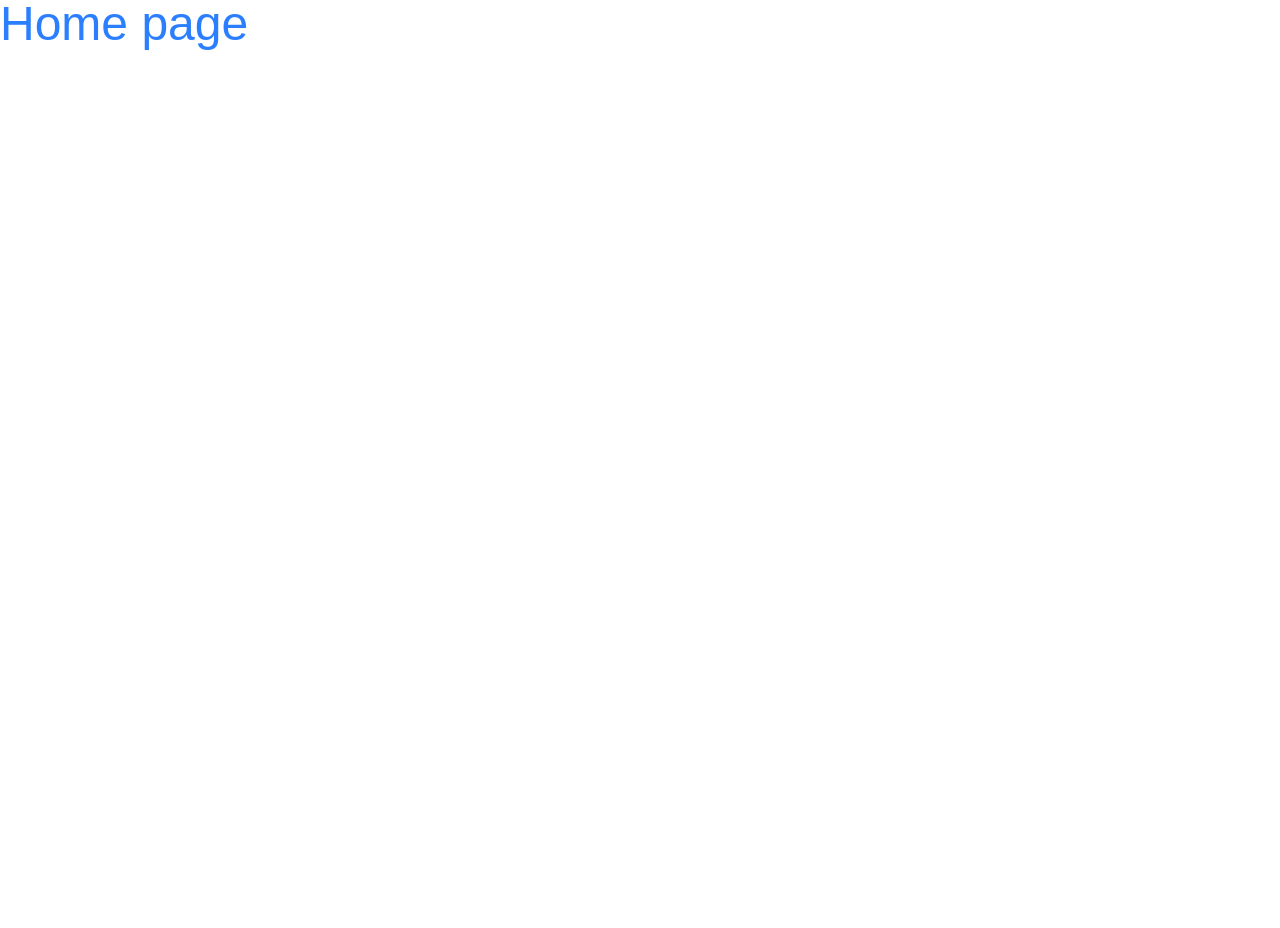
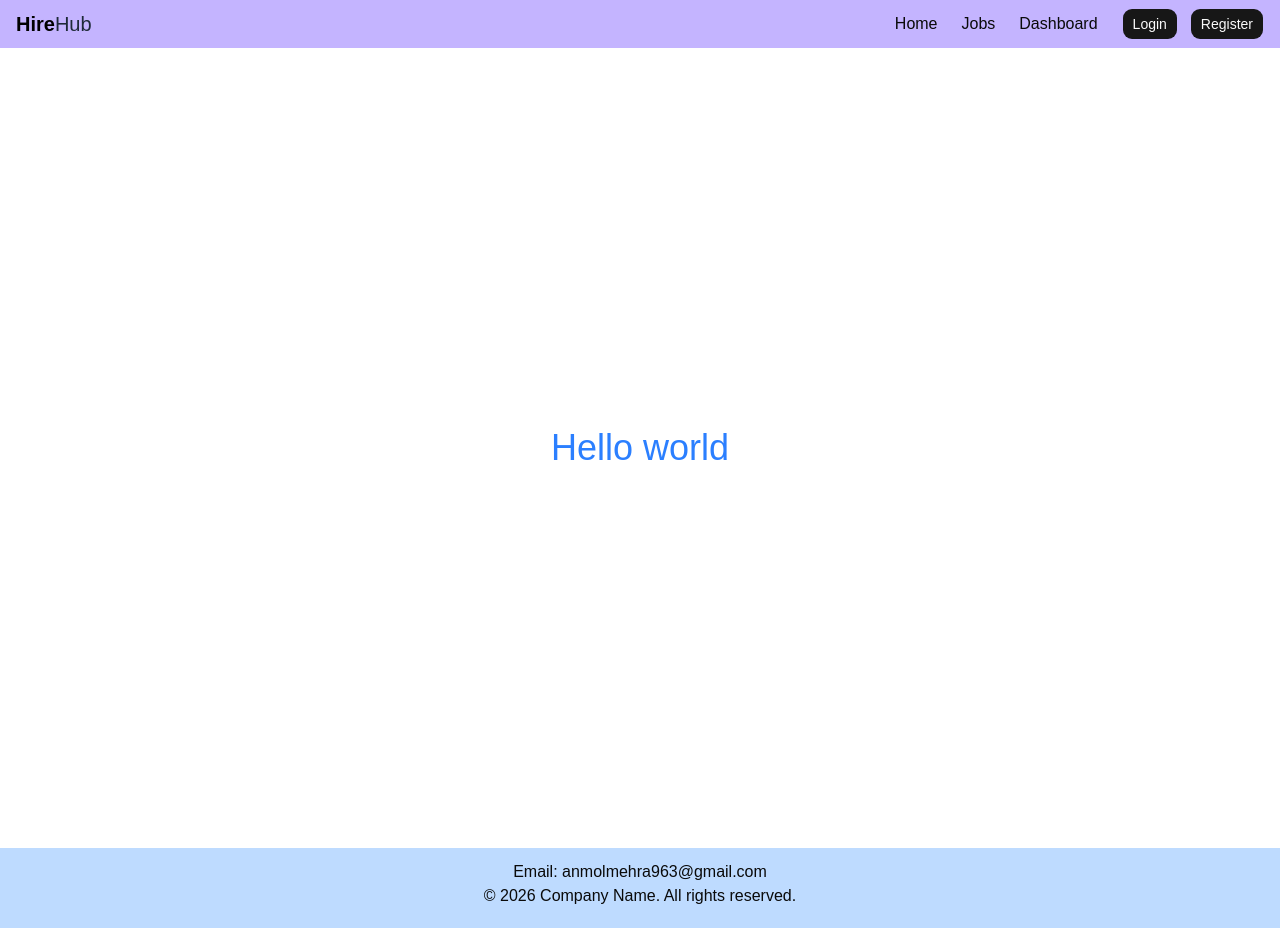
Before and after one commit to AnmolMehra435/HireHub, a React (Vite) app in the folder client/: page / in a window 1280 px wide. Before the commit the page ends 800 px from the top, so only its background shows below. Built offline with nearby package versions, Linux system fonts and the light colour scheme.

Commit message:
added skeleton layout with navbar and footer

```diff
--- /dev/null
+++ b/client/src/components/layout/Footer.jsx
@@ -0,0 +1,12 @@
+function Footer(){
+    return(
+        <div className="container w-screen h-20 bg-blue-200 py-3 text-center">
+            <div className="information ">
+                <h1>Email: anmolmehra963@gmail.com</h1>
+                <h1>© 2026 Company Name. All rights reserved.</h1>
+            </div>
+        </div>
+    )
+}
+
+export default Footer
--- /dev/null
+++ b/client/src/components/layout/Navbar.jsx
@@ -0,0 +1,61 @@
+import { Button } from "../ui/button";
+import {
+  Sheet,
+  SheetContent,
+  SheetTrigger,
+} from "../ui/sheet";
+
+function Navbar() {
+  return (
+    <nav className="w-full h-12 bg-violet-300">
+      <div className="flex justify-between items-center h-full px-4">
+
+        {/* Logo */}
+        <div className="flex">
+          <h1 className="text-xl font-bold text-black">Hire</h1>
+          <h1 className="text-xl text-gray-800">Hub</h1>
+        </div>
+
+        {/* Desktop Navigation */}
+        <div className="hidden md:flex items-center">
+          <a className="mr-6" href="#">
+            Home
+          </a>
+          <a className="mr-6" href="#">
+            Jobs
+          </a>
+          <a className="mr-6" href="#">
+            Dashboard
+          </a>
+
+          <Button className="mr-3">Login</Button>
+          <Button>Register</Button>
+        </div>
+
+        {/* Mobile Navigation */}
+        <div className="md:hidden">
+          <Sheet>
+            <SheetTrigger asChild>
+              <Button variant="ghost" size="icon">
+                ☰
+              </Button>
+            </SheetTrigger>
+
+            <SheetContent side="top">
+              <div className="flex flex-col gap-4 mt-8">
+                <a href="#">Home</a>
+                <a href="#">Jobs</a>
+                <a href="#">Dashboard</a>
+
+                <Button>Login</Button>
+                <Button>Register</Button>
+              </div>
+            </SheetContent>
+          </Sheet>
+        </div>
+      </div>
+    </nav>
+  );
+}
+
+export default Navbar;
--- /dev/null
+++ b/client/src/components/layout/Skeleton.jsx
@@ -0,0 +1,16 @@
+import Navbar from './Navbar'
+import Footer from './Footer';
+
+function Skeleton({children}){
+    return(
+        <>
+            <Navbar/>
+            <div className="min-h-screen flex flex-col">
+                {children}
+            </div>
+            <Footer/>
+        </>
+    )
+}
+
+export default Skeleton
--- /dev/null
+++ b/client/src/components/ui/sheet.jsx
@@ -0,0 +1,138 @@
+import * as React from "react"
+import { Dialog as SheetPrimitive } from "@base-ui/react/dialog"
+
+import { cn } from "@/lib/utils"
+import { Button } from "@/components/ui/button"
+import { XIcon } from "lucide-react"
+
+function Sheet({
+  ...props
+}) {
+  return <SheetPrimitive.Root data-slot="sheet" {...props} />;
+}
+
+function SheetTrigger({
+  ...props
+}) {
+  return <SheetPrimitive.Trigger data-slot="sheet-trigger" {...props} />;
+}
+
+function SheetClose({
+  ...props
+}) {
+  return <SheetPrimitive.Close data-slot="sheet-close" {...props} />;
+}
+
+function SheetPortal({
+  ...props
+}) {
+  return <SheetPrimitive.Portal data-slot="sheet-portal" {...props} />;
+}
+
+function SheetOverlay({
+  className,
+  ...props
+}) {
+  return (
+    <SheetPrimitive.Backdrop
+      data-slot="sheet-overlay"
+      className={cn(
+        "fixed inset-0 z-50 bg-black/10 transition-opacity duration-150 data-ending-style:opacity-0 data-starting-style:opacity-0 supports-backdrop-filter:backdrop-blur-xs",
+        className
+      )}
+      {...props} />
+  );
+}
+
+function SheetContent({
+  className,
+  children,
+  side = "right",
+  showCloseButton = true,
+  ...props
+}) {
+  return (
+    <SheetPortal>
+      <SheetOverlay />
+      <SheetPrimitive.Popup
+        data-slot="sheet-content"
+        data-side={side}
+        className={cn(
+          "fixed z-50 flex flex-col gap-4 bg-popover bg-clip-padding text-sm text-popover-foreground shadow-lg transition duration-200 ease-in-out data-ending-style:opacity-0 data-starting-style:opacity-0 data-[side=bottom]:inset-x-0 data-[side=bottom]:bottom-0 data-[side=bottom]:h-auto data-[side=bottom]:border-t data-[side=bottom]:data-ending-style:translate-y-[2.5rem] data-[side=bottom]:data-starting-style:translate-y-[2.5rem] data-[side=left]:inset-y-0 data-[side=left]:left-0 data-[side=left]:h-full data-[side=left]:w-3/4 data-[side=left]:border-r data-[side=left]:data-ending-style:translate-x-[-2.5rem] data-[side=left]:data-starting-style:translate-x-[-2.5rem] data-[side=right]:inset-y-0 data-[side=right]:right-0 data-[side=right]:h-full data-[side=right]:w-3/4 data-[side=right]:border-l data-[side=right]:data-ending-style:translate-x-[2.5rem] data-[side=right]:data-starting-style:translate-x-[2.5rem] data-[side=top]:inset-x-0 data-[side=top]:top-0 data-[side=top]:h-auto data-[side=top]:border-b data-[side=top]:data-ending-style:translate-y-[-2.5rem] data-[side=top]:data-starting-style:translate-y-[-2.5rem] data-[side=left]:sm:max-w-sm data-[side=right]:sm:max-w-sm",
+          className
+        )}
+        {...props}>
+        {children}
+        {showCloseButton && (
+          <SheetPrimitive.Close
+            data-slot="sheet-close"
+            render={
+              <Button variant="ghost" className="absolute top-3 right-3" size="icon-sm" />
+            }>
+            <XIcon />
+            <span className="sr-only">Close</span>
+          </SheetPrimitive.Close>
+        )}
+      </SheetPrimitive.Popup>
+    </SheetPortal>
+  );
+}
+
+function SheetHeader({
+  className,
+  ...props
+}) {
+  return (
+    <div
+      data-slot="sheet-header"
+      className={cn("flex flex-col gap-0.5 p-4", className)}
+      {...props} />
+  );
+}
+
+function SheetFooter({
+  className,
+  ...props
+}) {
+  return (
+    <div
+      data-slot="sheet-footer"
+      className={cn("mt-auto flex flex-col gap-2 p-4", className)}
+      {...props} />
+  );
+}
+
+function SheetTitle({
+  className,
+  ...props
+}) {
+  return (
+    <SheetPrimitive.Title
+      data-slot="sheet-title"
+      className={cn("font-heading text-base font-medium text-foreground", className)}
+      {...props} />
+  );
+}
+
+function SheetDescription({
+  className,
+  ...props
+}) {
+  return (
+    <SheetPrimitive.Description
+      data-slot="sheet-description"
+      className={cn("text-sm text-muted-foreground", className)}
+      {...props} />
+  );
+}
+
+export {
+  Sheet,
+  SheetTrigger,
+  SheetClose,
+  SheetContent,
+  SheetHeader,
+  SheetFooter,
+  SheetTitle,
+  SheetDescription,
+}
--- a/client/src/pages/HomePage.jsx
+++ b/client/src/pages/HomePage.jsx
@@ -1,6 +1,14 @@
+import Skeleton from '../components/layout/Skeleton'
+
 function HomePage(){
     return(
-        <h1 className="text-blue-500 text-5xl">Home page</h1>
+        <>
+            <Skeleton>
+                <div className="container flex justify-center items-center h-screen">
+                    <h1 className='text-4xl text-blue-500'>Hello world</h1>
+                </div>
+            </Skeleton>
+        </>
     )
 }
 
```
